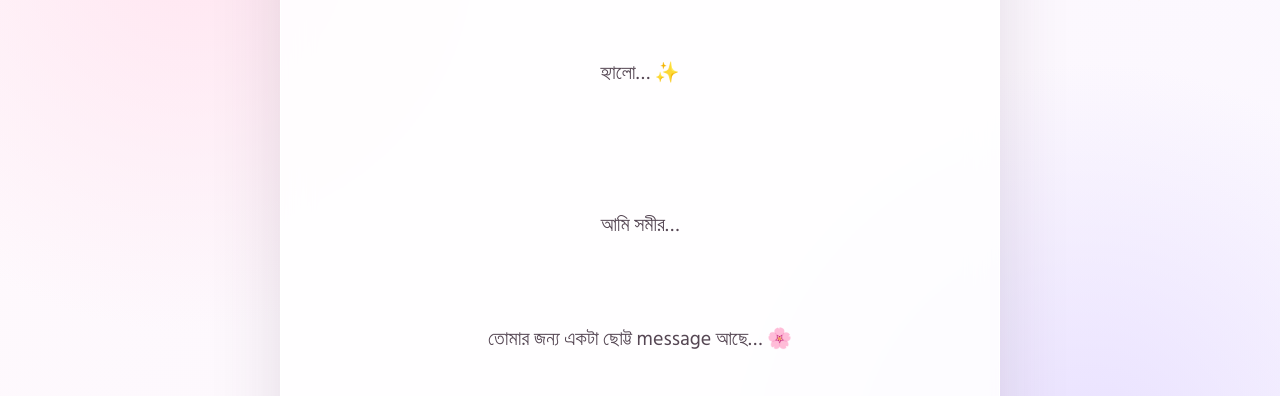
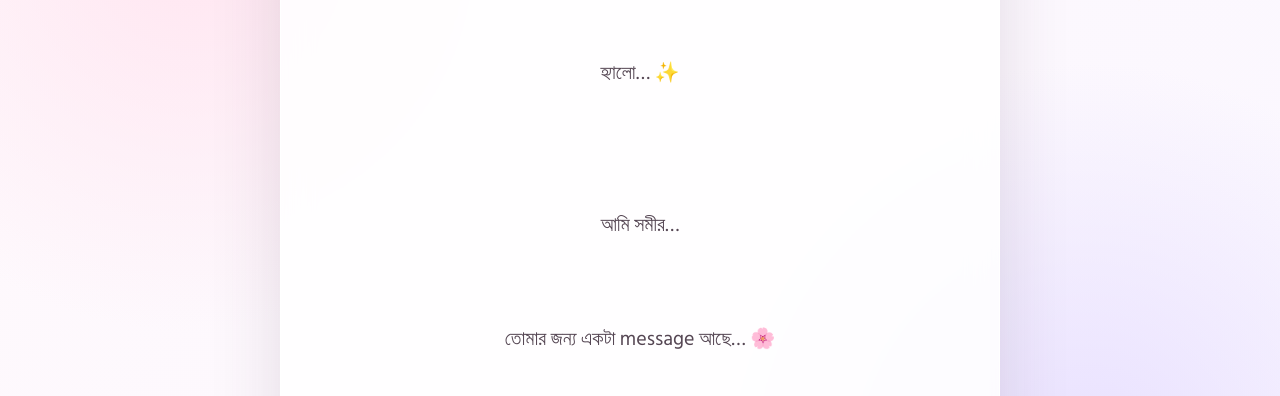
Before and after one commit to worldsrobinhood-png/mayabini, a plain HTML site: page index.html in a window 1280 px wide. Shown: the part 173-569 px from the top of the page. Drawn offline with Linux system fonts and the light colour scheme; a web font is replaced by a local one.

Commit message:
Update index.html

```diff
--- a/index.html
+++ b/index.html
@@ -1366,7 +1366,7 @@ function showOpening() {
     <br><br>
     আমি সমীর…
     <br>
-    তোমার জন্য একটা ছোট্ট message আছে… 🌸
+    তোমার জন্য একটা message আছে… 🌸
 </p>
 
             <div
```
